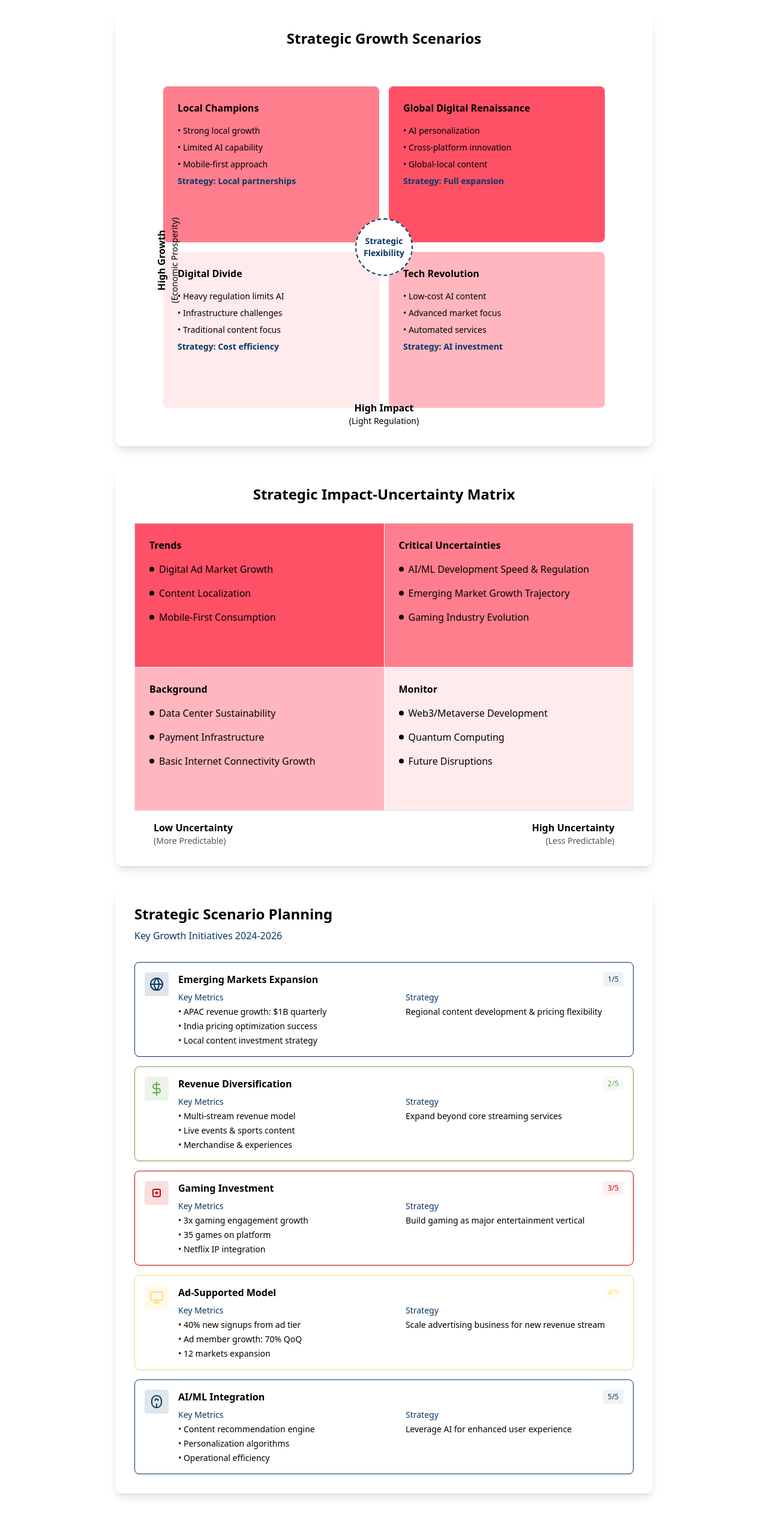
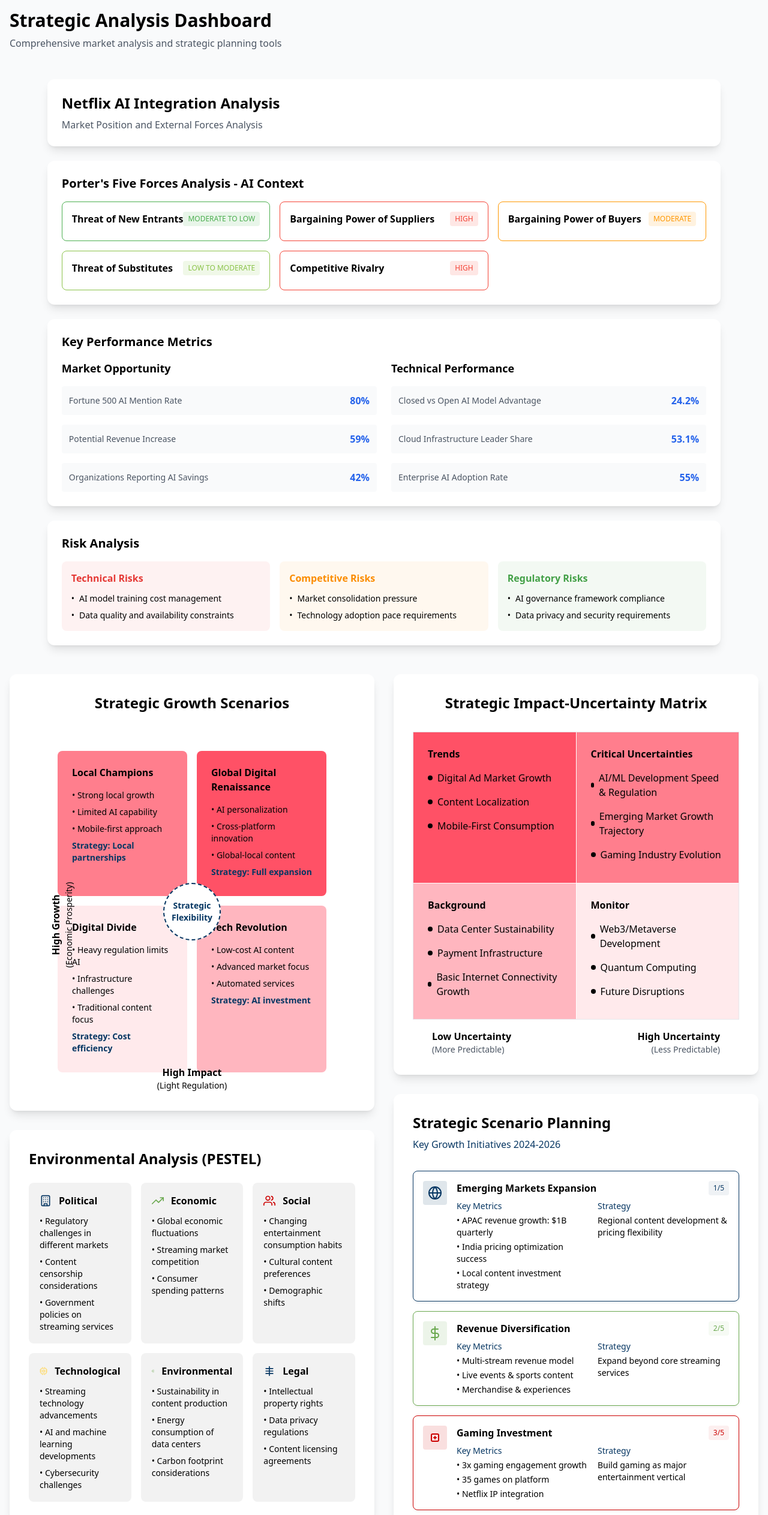
Before and after one commit to bethCoderNewbie/Strategic_planning_beth, a React (Create React App) app: page / in a window 1280 px wide. Shown: the top 2526 px of the page at 60% size. Built offline with nearby package versions, Linux system fonts and the light colour scheme; the HTML template or start-up script is replaced by a standard one.

Commit message:
Update App.js

```diff
--- a/src/App.js
+++ b/src/App.js
@@ -10,12 +10,31 @@
 
 function App() {
   return (
-    <div className="p-4 space-y-8">
-      <StrategicGrowthMatrix />
-      <UncertaintyMatrix />
-      <ScenarioPlanning />
-      <PestelAnalysis />
-      <Presentation />
+    <div className="min-h-screen bg-gray-50">
+      {/* Strategic Analysis Section */}
+      <section className="p-4 space-y-8">
+        <div className="max-w-7xl mx-auto">
+          <h1 className="text-3xl font-bold mb-2">Strategic Analysis Dashboard</h1>
+          <p className="text-gray-600 mb-8">Comprehensive market analysis and strategic planning tools</p>
+
+          <div className="grid grid-cols-1 gap-8">
+            <AIIntegrationDashboard />
+
+            <div className="grid grid-cols-1 lg:grid-cols-2 gap-8">
+              <div className="space-y-8">
+                <StrategicGrowthMatrix />
+                <PestelAnalysis />
+              </div>
+              <div className="space-y-8">
+                <UncertaintyMatrix />
+                <ScenarioPlanning />
+              </div>
+            </div>
+
+            <Presentation />
+          </div>
+        </div>
+      </section>
     </div>
   );
 }
```
